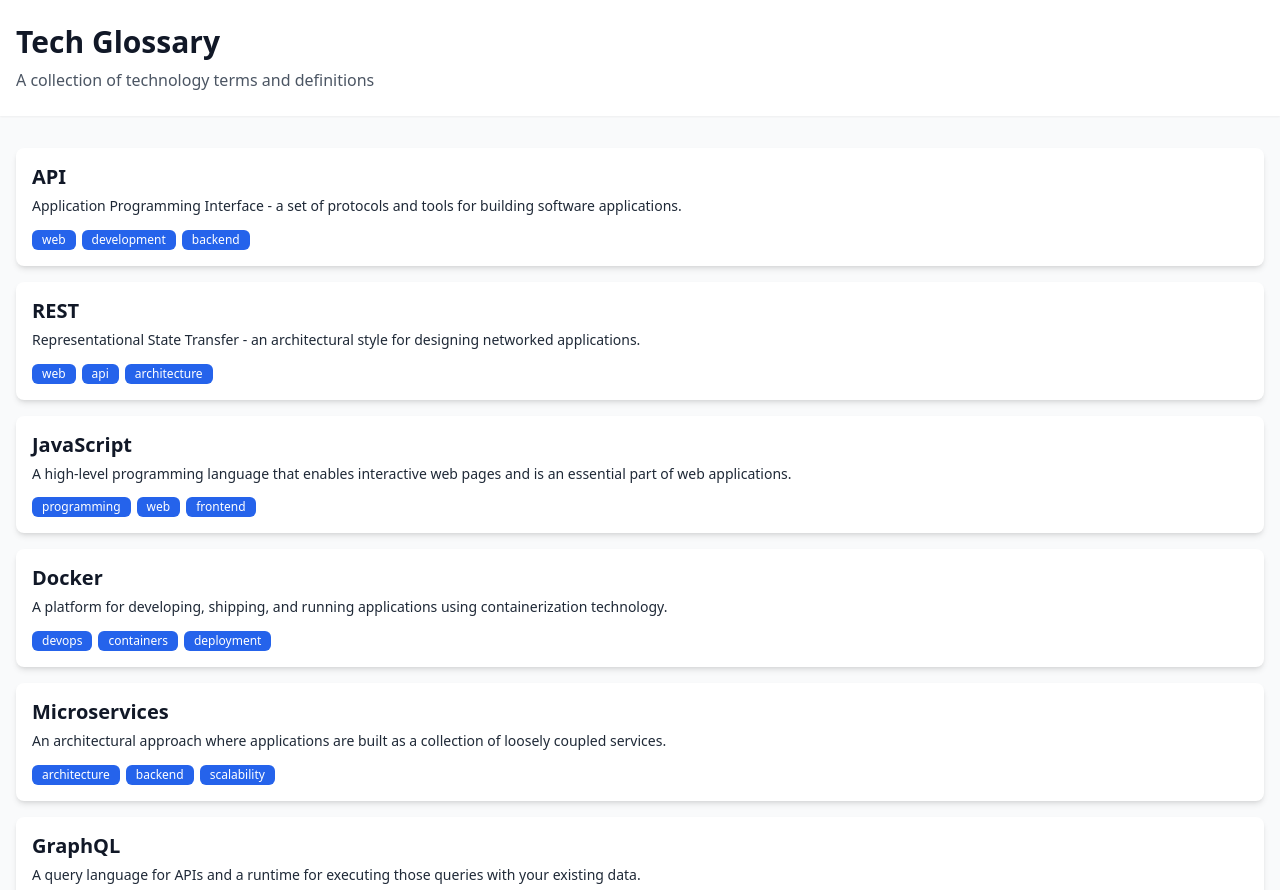
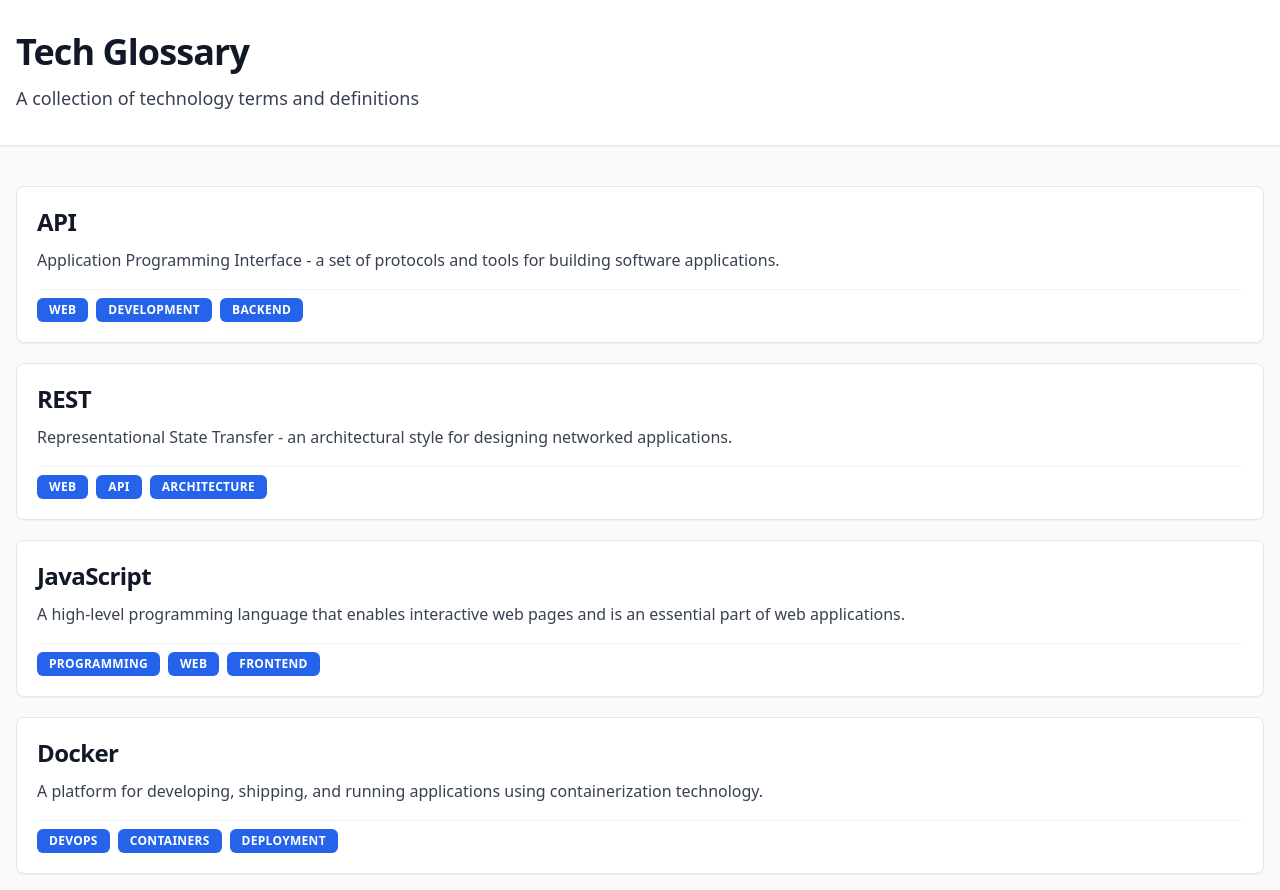
Before and after one commit to icholy/cursor-tech-glossary-homework1, a plain HTML site: page index.html in a window 1280 px wide. Shown: the top 890 px of the page. Drawn offline with nearby package versions, Linux system fonts and the light colour scheme.

Commit message:
Apply executive review polish: improve typography and visual hierarchy
- Enhance header typography with larger, bolder title and improved spacing
- Make glossary terms more prominent and scannable
- Improve card spacing and readability
- Add visual separators and refined hover states
- Enhance tag styling for better visual distinction
- Maintain accessible contrast throughout

```diff
--- a/glossary.js
+++ b/glossary.js
@@ -52,12 +52,12 @@
     }
 
     container.innerHTML = glossaryEntries.map(entry => `
-        <article class="bg-white rounded-lg shadow-md p-4 hover:shadow-lg transition-shadow">
-            <h2 class="text-xl font-semibold text-gray-900 mb-1.5 leading-tight">${entry.term}</h2>
-            <p class="text-gray-800 mb-3 leading-relaxed text-sm">${entry.description}</p>
-            <div class="flex flex-wrap gap-1.5">
+        <article class="bg-white rounded-lg shadow-sm border border-gray-200 p-5 hover:shadow-md hover:border-gray-300 transition-all">
+            <h2 class="text-2xl font-bold text-gray-900 mb-2.5 leading-tight tracking-tight">${entry.term}</h2>
+            <p class="text-gray-700 mb-4 leading-relaxed text-base">${entry.description}</p>
+            <div class="flex flex-wrap gap-2 pt-2 border-t border-gray-100">
                 ${entry.tags.map(tag => `
-                    <span class="px-2.5 py-0.5 bg-blue-600 text-white text-xs font-medium rounded-md" aria-label="Tag: ${tag}">
+                    <span class="px-3 py-1 bg-blue-600 text-white text-xs font-semibold rounded-md uppercase tracking-wide" aria-label="Tag: ${tag}">
                         ${tag}
                     </span>
                 `).join('')}
--- a/index.html
+++ b/index.html
@@ -7,15 +7,15 @@
     <script src="https://cdn.tailwindcss.com"></script>
 </head>
 <body class="bg-gray-50 min-h-screen">
-    <header class="bg-white shadow-sm">
-        <div class="container mx-auto px-4 py-6">
-            <h1 class="text-3xl font-bold text-gray-900">Tech Glossary</h1>
-            <p class="text-gray-600 mt-2">A collection of technology terms and definitions</p>
+    <header class="bg-white shadow-sm border-b border-gray-200">
+        <div class="container mx-auto px-4 py-8">
+            <h1 class="text-4xl font-bold text-gray-900 tracking-tight mb-3">Tech Glossary</h1>
+            <p class="text-gray-700 text-lg leading-relaxed">A collection of technology terms and definitions</p>
         </div>
     </header>
 
-    <main class="container mx-auto px-4 py-8">
-        <div id="glossary-container" class="space-y-4">
+    <main class="container mx-auto px-4 py-10">
+        <div id="glossary-container" class="space-y-5">
             <!-- Glossary entries will be rendered here by JavaScript -->
         </div>
     </main>
```
